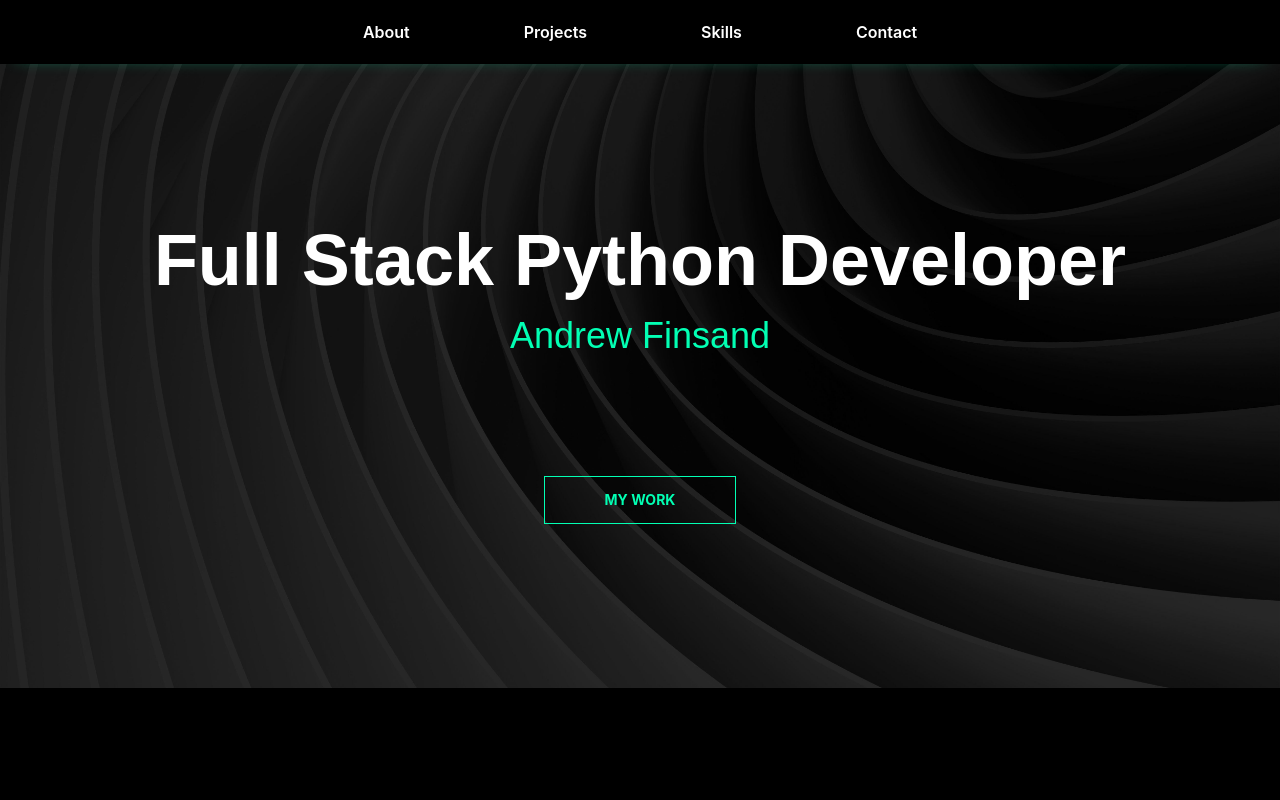
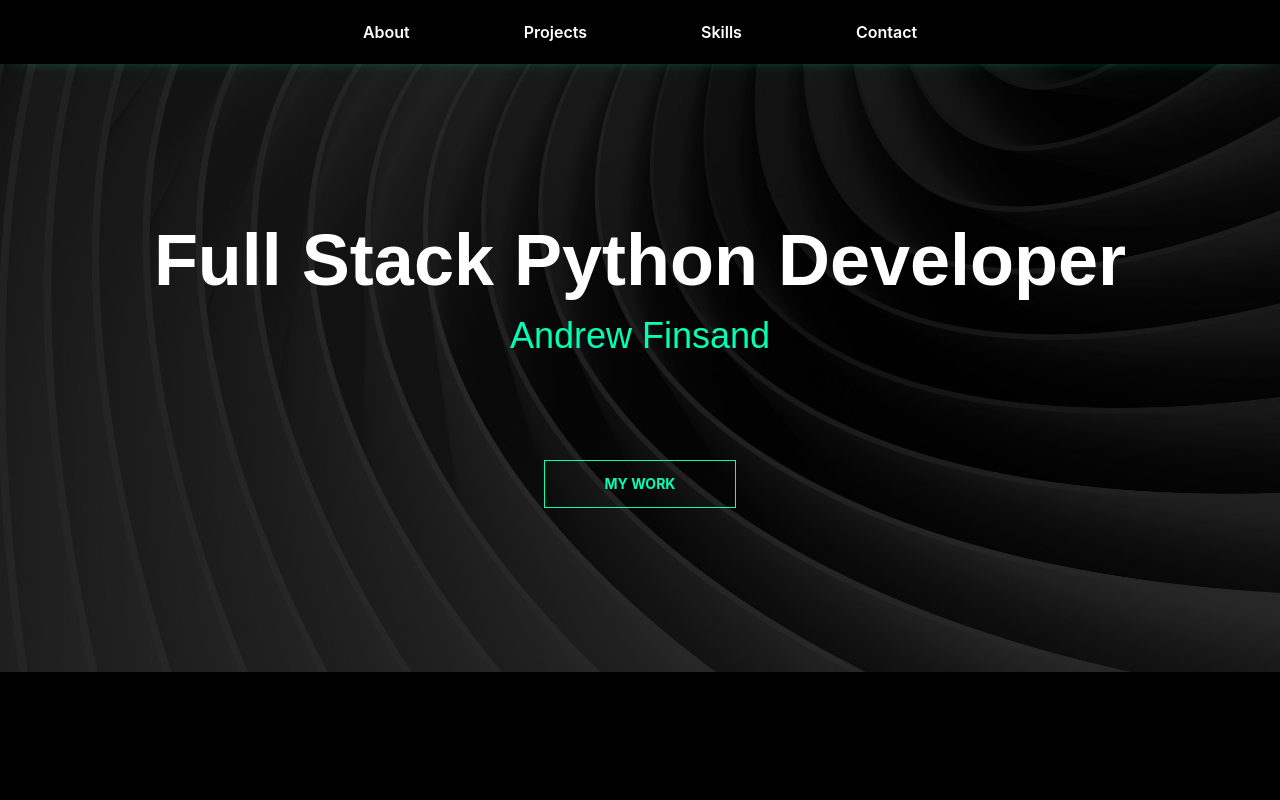
Before and after one commit to andfinsand/andrew-finsand-portfolio, a Next.js app: page / in a window 1280 px wide. Shown: the top 800 px of the page. Built offline with nearby package versions, Linux system fonts and the light colour scheme; a web font is replaced by a local one.

Commit message:
Reduce margin to "my work" button on hometitle page.

```diff
--- a/components/HomeTitle.tsx
+++ b/components/HomeTitle.tsx
@@ -15,7 +15,7 @@ const HomeTitle = () => {
       <div className="text-center text-4xl font-bakbakone text-seagreen m-5">
           <p>Andrew Finsand</p>
       </div>
-      <div className="mt-20">
+      <div className="mt-16">
         <div className="flex justify-center my-5">
           <a data-scroll="projects" href="#projects" className="btn btn-secondary w-48 text-seagreen font-bold bg-transparent border-seagreen rounded-[0px] hover:bg-seagreen hover:text-dark hover:border-seagreen">My Work</a>
         </div>
```
